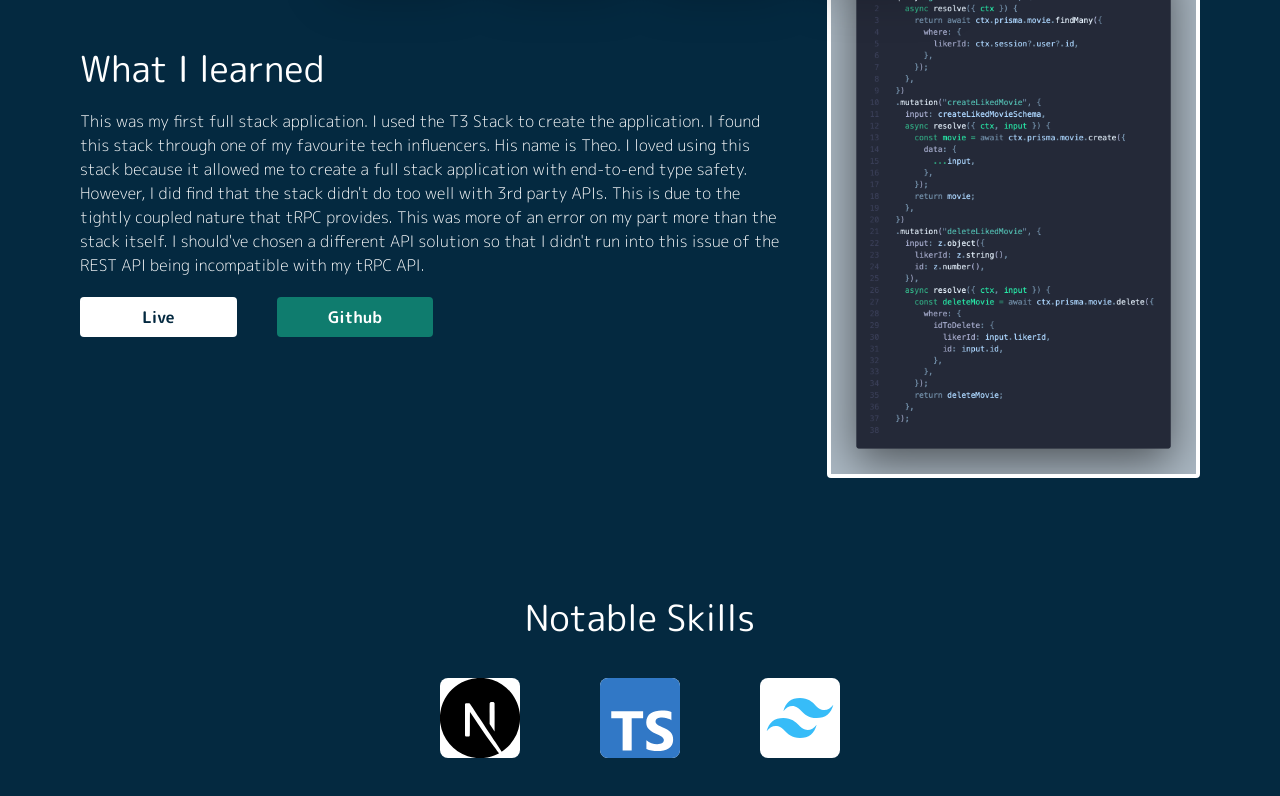
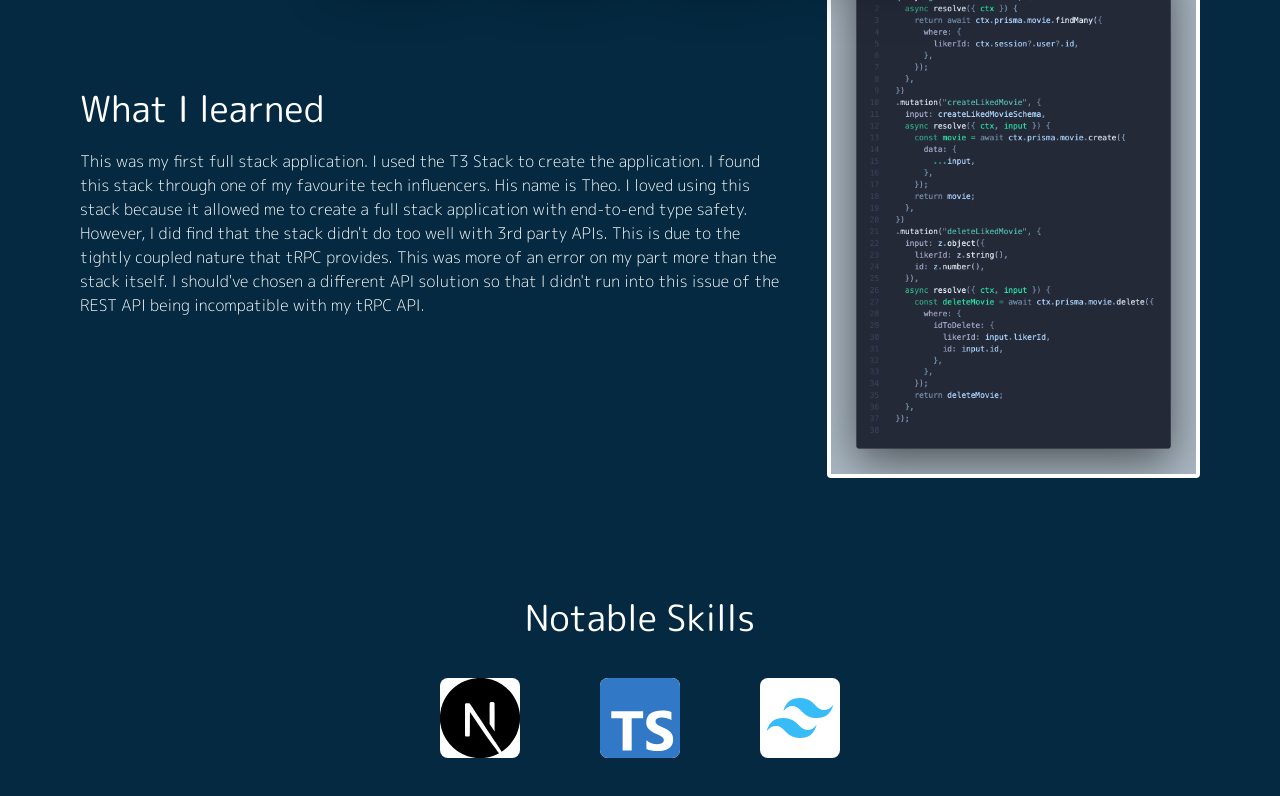
Before and after one commit to joshborseth/portfolio-astro, an Astro site: page /projects/movie-db in a window 1280 px wide. Shown: the part 834-1630 px from the top of the page. Built offline with nearby package versions, Linux system fonts and the light colour scheme; Astro itself is replaced by a stand-in of ours.

Commit message:
removed links from slug page what i learned

```diff
--- a/src/pages/projects/[slug].astro
+++ b/src/pages/projects/[slug].astro
@@ -74,12 +74,6 @@ const props = Astro.props;
       <div>
         <h2 class="pb-5">What I learned</h2>
         <p>{props.learned}</p>
-        <div class="flex justify-start gap-10 items-center lg:w-1/2 w-full">
-          <a href={props.liveLink} class="m-0 block flex-1 my-5">Live</a>
-          <a class="bg-accent text-secondary m-0 block flex-1 my-5" href={props.githubLink}
-            >Github</a
-          >
-        </div>
       </div>
       <img class="w-full lg:w-1/3 rounded border-4" src={props.codePic} alt={props.codePicAlt} />
     </section>
```
